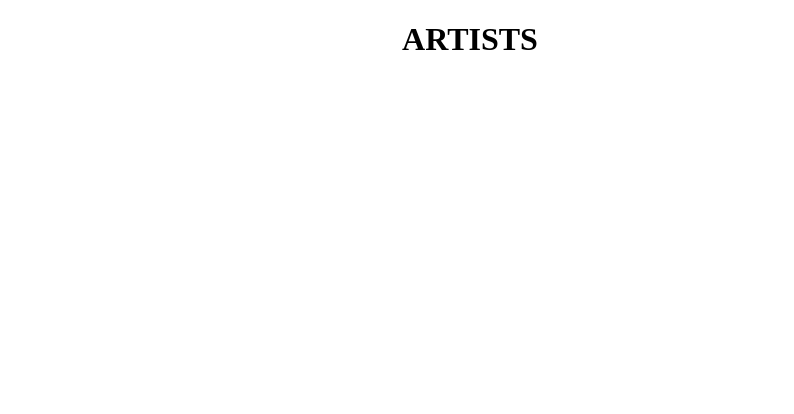
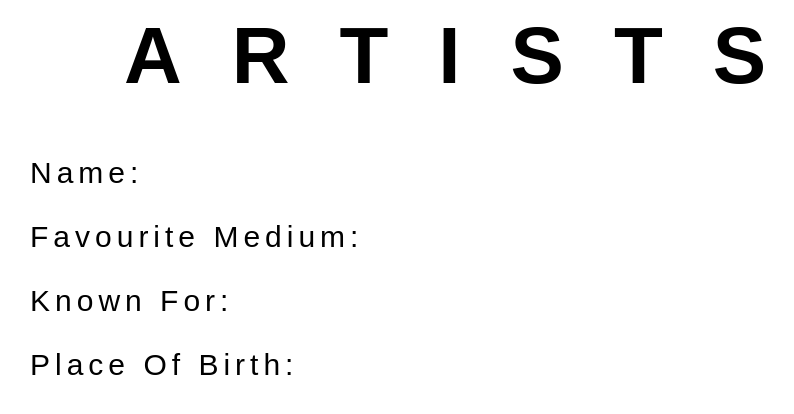
Before and after one commit to chloe-smart/collection, a PHP site: page / in a window 1280 px wide. Shown: the top 414 px of the page, without its empty margins (170-964 px from the left). Run offline with PHP 8.4, Linux system fonts and the light colour scheme; some web fonts are replaced.

Commit message:
changed styling and added html

```diff
--- a/index.php
+++ b/index.php
@@ -6,9 +6,16 @@
 <html>
 <head>
     <title>Chloe's Collector App</title>
+    <link rel="stylesheet" href="https://use.typekit.net/rkk2hbc.css">
     <link rel="stylesheet" type="text/css" href="styles/style.css">
 </head>
+<header>
+<h1>ARTISTS</h1>
+</header>
 <body>
-    <h1>ARTISTS</h1>
+    <p>Name:</p>
+    <p>Favourite Medium:</p>
+    <p>Known For:</p>
+    <p>Place Of Birth:</p>
 </body>
 </html>
--- a/styles/style.css
+++ b/styles/style.css
@@ -1,3 +1,20 @@
+html {
+    font-family: "forma-djr-micro", sans-serif;
+    font-weight: 400;
+    font-style: normal;
+}
+
+
 h1 {
+    margin-top: 10px;
     text-align: center;
+    letter-spacing: 50px;
+    font-size: 80px
 }
+
+body {
+    margin-left: 200px;
+    margin-right: 200px;
+    font-size: 30px;
+    letter-spacing: 05px;
+}
```
